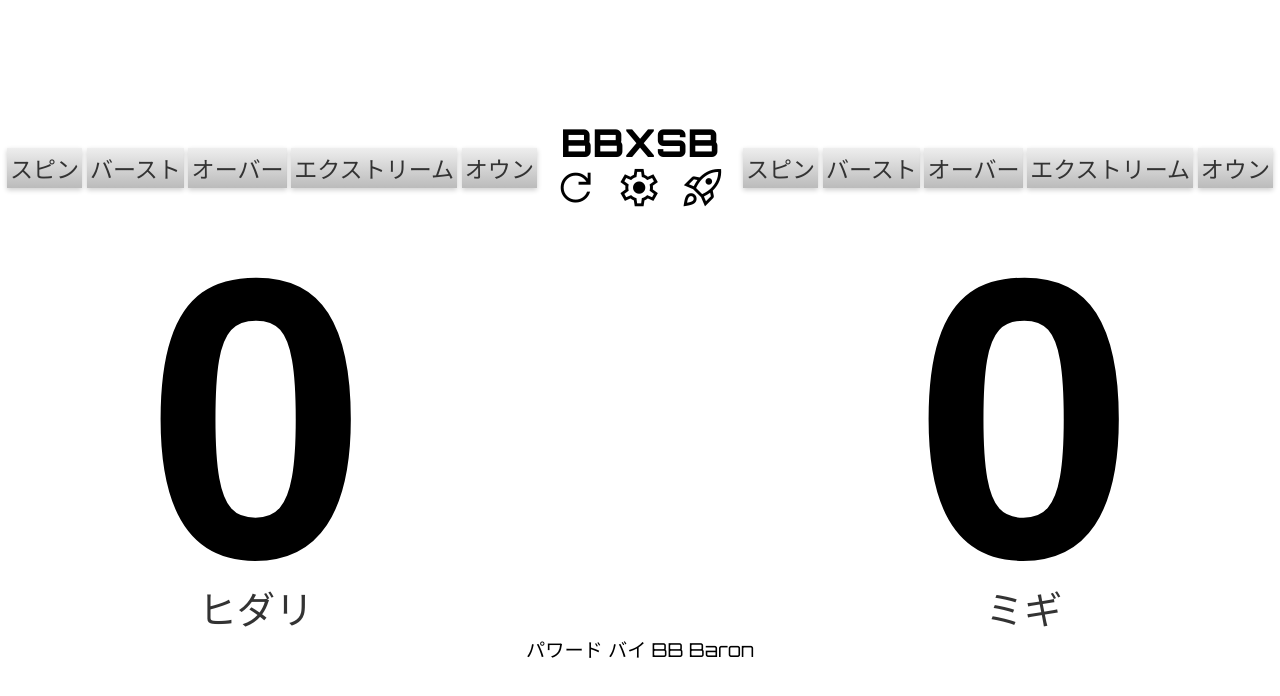
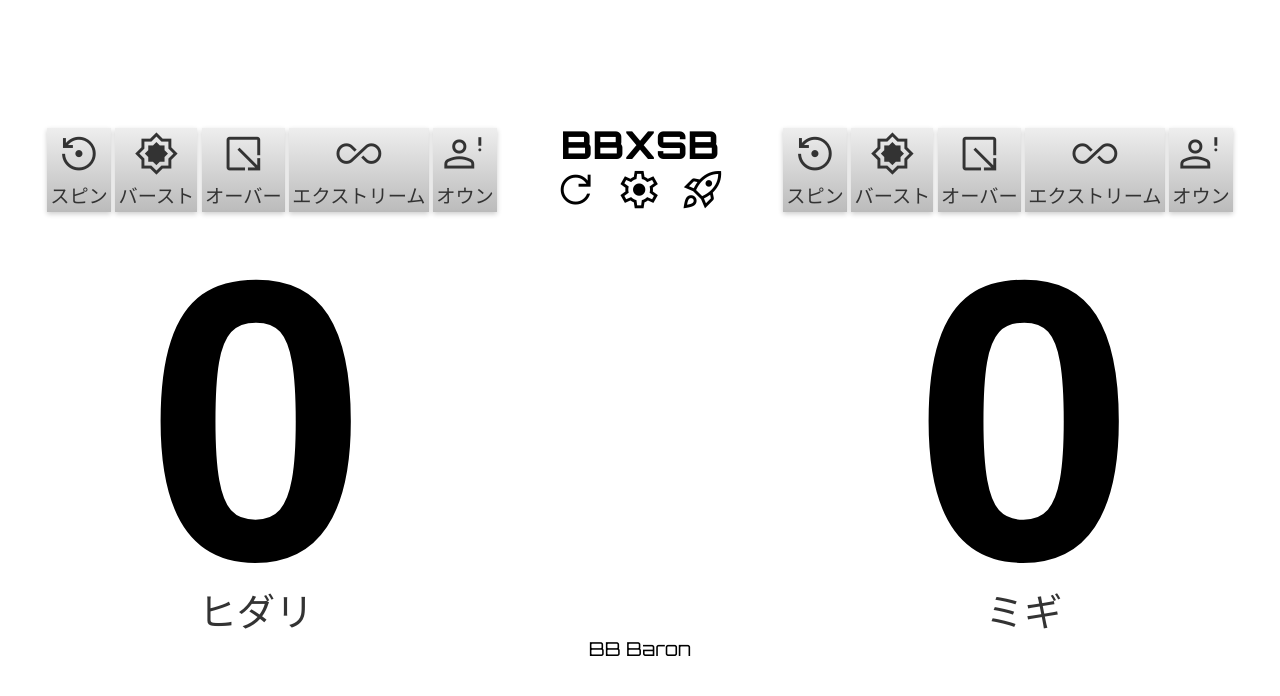
Before and after one commit to BB-Baron/bbxsb-kana, a plain HTML site: page index.html in a window 1280 px wide. Drawn offline with nearby package versions, Linux system fonts and the light colour scheme.

Commit message:
アイコン追加

```diff
--- a/index.html
+++ b/index.html
@@ -77,11 +77,11 @@
   <div id="app">
     <div id="nameBar">
 		<div id="left-decision-buttons">
-			  <button class="decision-button" data-value="1" data-label="スピン">スピン</button>
-			  <button class="decision-button" data-value="2" data-label="バースト">バースト</button>
-			  <button class="decision-button" data-value="2" data-label="オーバー">オーバー</button>
-			  <button class="decision-button" data-value="3" data-label="エクス">エクストリーム</button>
-        <button class="decision-button of-button" data-value="1" data-label="オウン">オウン</button>
+			  <button class="decision-button" data-value="1" data-label="スピン"><span class="material-symbols-outlined">settings_backup_restore</span><br>スピン</button>
+			  <button class="decision-button" data-value="2" data-label="バースト"><span class="material-symbols-outlined">explosion</span><br>バースト</button>
+			  <button class="decision-button" data-value="2" data-label="オーバー"><span class="material-symbols-outlined">open_in_new_down</span><br>オーバー</button>
+			  <button class="decision-button" data-value="3" data-label="エクス"><span class="material-symbols-outlined">all_inclusive</span><br>エクストリーム</button>
+        <button class="decision-button of-button" data-value="1" data-label="オウン"><span class="material-symbols-outlined">person_alert</span><br>オウン</button>
     </div>
         <div id="centre" >
             <div>BBXSB</div>
@@ -98,11 +98,11 @@
             </div>
         </div>
 		<div id="right-decision-buttons">
-			  <button class="decision-button" data-value="1" data-label="スピン">スピン</button>
-			  <button class="decision-button" data-value="2" data-label="バースト">バースト</button>
-			  <button class="decision-button" data-value="2" data-label="オーバー">オーバー</button>
-			  <button class="decision-button" data-value="3" data-label="エクス">エクストリーム</button>
-        <button class="decision-button of-button" data-value="1" data-label="オウン">オウン</button>
+			  <button class="decision-button" data-value="1" data-label="スピン"><span class="material-symbols-outlined">settings_backup_restore</span><br>スピン</button>
+			  <button class="decision-button" data-value="2" data-label="バースト"><span class="material-symbols-outlined">explosion</span><br>バースト</button>
+			  <button class="decision-button" data-value="2" data-label="オーバー"><span class="material-symbols-outlined">open_in_new_down</span><br>オーバー</button>
+			  <button class="decision-button" data-value="3" data-label="エクス"><span class="material-symbols-outlined">all_inclusive</span><br>エクストリーム</button>
+        <button class="decision-button of-button" data-value="1" data-label="オウン"><span class="material-symbols-outlined">person_alert</span><br>オウン</button>
 		</div>
     </div>
     <div class="container">
@@ -118,7 +118,7 @@
           <div id="right-player-name"></div>
         </div>
     </div>
-    <div id="footer">パワード バイ BB Baron</div>
+    <div id="footer">BB Baron</div>
     <div id="adspace">
 
     </div>
--- a/style.css
+++ b/style.css
@@ -90,7 +90,7 @@ z-index: 111;
 
 /* 決まり手ボタン */
 .decision-button {
-	font-size: 1.8vw;
+	font-size: 1.5vw;
     font-family: "Orbitron", sans-serif;
     font-optical-sizing: auto;
     font-weight: 400;
@@ -116,7 +116,7 @@ z-index: 111;
 }
 
 .of-button {
-  font-size: 1.8vw;
+  font-size: 1.5vw;
 }
 
 #leftScore::first-letter,
--- a/style_b.css
+++ b/style_b.css
@@ -88,7 +88,7 @@ z-index: 111;
 
 /* 決まり手ボタン */
 .decision-button {
-	font-size: 1.8vw;
+	font-size: 1.5vw;
     font-family: "Orbitron", sans-serif;
     font-optical-sizing: auto;
     font-weight: 400;
@@ -114,7 +114,7 @@ z-index: 111;
 }
 
 .of-button {
-  font-size: 1.8vw;
+  font-size: 1.5vw;
 }
 
 #leftScore::first-letter,
--- a/style_bl.css
+++ b/style_bl.css
@@ -87,7 +87,7 @@ z-index: 111;
 
 /* 決まり手ボタン */
 .decision-button {
-	font-size: 1.8vw;
+	font-size: 1.5vw;
     font-optical-sizing: auto;
     font-weight: 400;
     font-style: normal;
@@ -112,7 +112,7 @@ z-index: 111;
 }
 
 .of-button {
-  font-size: 1.8vw;
+  font-size: 1.5vw;
 }
 
 #leftScore::first-letter,
--- a/style_g.css
+++ b/style_g.css
@@ -88,7 +88,7 @@ z-index: 111;
 
 /* 決まり手ボタン */
 .decision-button {
-	font-size: 1.8vw;
+	font-size: 1.5vw;
     font-family: "Orbitron", sans-serif;
     font-optical-sizing: auto;
     font-weight: 400;
@@ -114,7 +114,7 @@ z-index: 111;
 }
 
 .of-button {
-  font-size: 1.8vw;
+  font-size: 1.5vw;
 }
 
 #leftScore::first-letter,
```
Also changed, not shown: start.html (+1 -1 lines), manifest.json.
